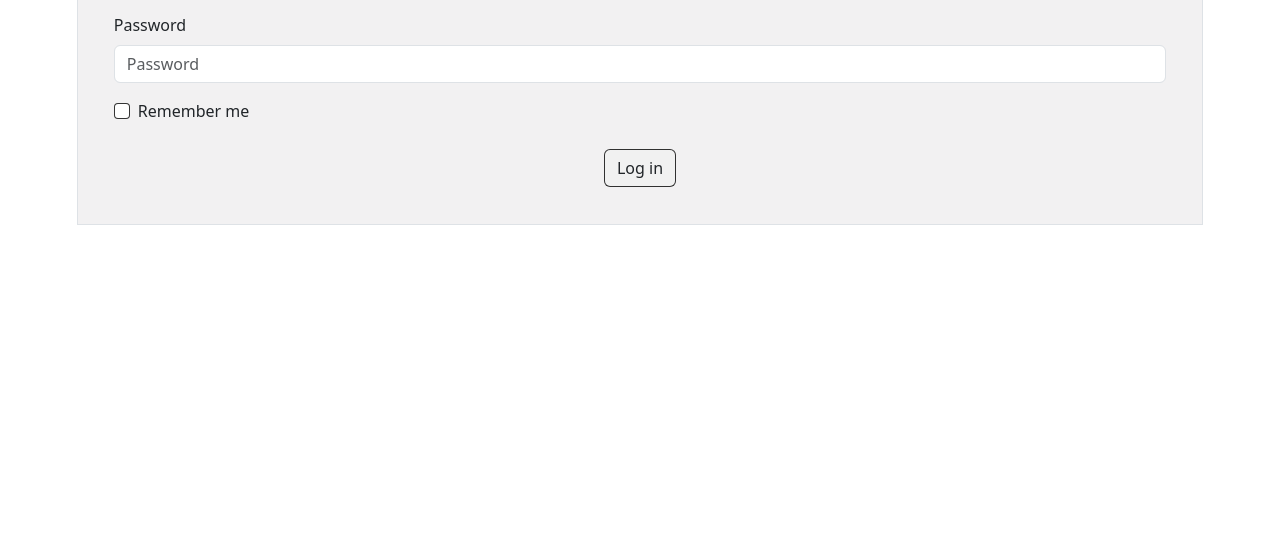
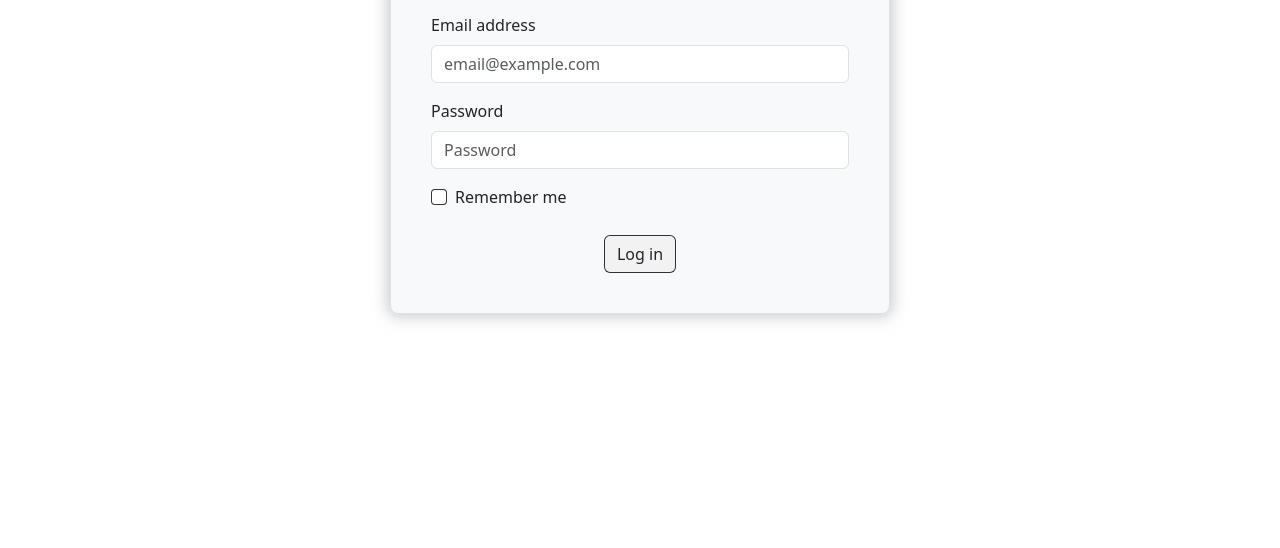
Before and after one commit to Kranthi6600/BLOOD-DONATION-PORTAL, a plain HTML site: page login.html in a window 1280 px wide. Shown: the part 252-800 px from the top of the page. Drawn offline with nearby package versions, Linux system fonts and the light colour scheme.

Commit message:
modified

```diff
--- a/css/confirmation.css
+++ b/css/confirmation.css
@@ -11,7 +11,7 @@ h1{
     justify-content: center;
     gap: 2rem;
     margin-top: 4rem;
-    height: 3rem;
+    height: 4rem;
 }
 
 button{
--- a/css/login.css
+++ b/css/login.css
@@ -1,3 +1,8 @@
+body{
+    height: 100%;
+    width: 100%;
+}
+
 .image1{
     height: 3.5rem;
     width: auto;
@@ -7,18 +12,24 @@
     display: flex;
     flex-direction: column;
     justify-content: center;
-    margin: 6%;
-    height: 50vh;
-    width: auto;
+    margin: 10%;
     font-weight: 500;
     background-color: rgba(233, 231, 233, 0.589);
     transition: transform 0.3s ease-in-out;
+    box-shadow: 0 0px 15px 3px rgba(167, 167, 167, 0.575);
+    width: 90%;
+    max-width: 500px;
 }
 
 .container:hover {
-    box-shadow: 0 4px 6px 5px rgba(201, 201, 201, 0.548);
+    box-shadow: 0 0px 15px 3px rgba(167, 167, 167, 0.747);
     transform: scale(1.02);
 }
+
+.container1 {
+    margin-top: 2rem;
+}
+
 .form {
     display: flex;
     flex-direction: column;
--- a/login.html
+++ b/login.html
@@ -10,8 +10,8 @@
 </head>
 
 <body>
-
-    <div class="container d-flex justify-content-center border">
+<div class="container1 d-flex justify-content-center align-items-center flex-column">
+    <div class="container border rounded-3 p-3 mb-5 bg-body-tertiary login-box">
         <div class=" d-flex justify-content-center align-items-center flex-row">
            <img class="image1 mb-2" src="assets/images/6fa952b3-5789-42ac-b377-32e1ab527d15.jpg" alt="img">
             <h1>LOGIN</h1>
@@ -39,6 +39,7 @@
             </div>
         </form>
     </div>
+</div>
 
     <script src="https://cdn.jsdelivr.net/npm/bootstrap@5.3.3/dist/js/bootstrap.bundle.min.js"></script>
 </body>
```
